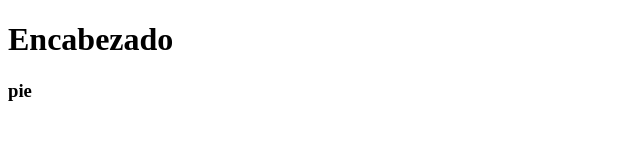
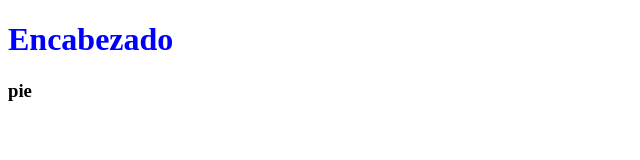
Before and after one commit to tai-opo/test, a plain HTML site: page index.htm in a window 1280 px wide. Shown: the whole page, without its empty margins (0-640 px from the left). Drawn offline with Linux system fonts and the light colour scheme.

Commit message:
Style añadido a htm y header blue

```diff
--- a/index.htm
+++ b/index.htm
@@ -4,6 +4,7 @@
     <meta charset="UTF-8">
     <meta name="viewport" content="width=device-width, initial-scale=1.0">
     <title>titulo</title>
+    <link rel="stylesheet" href="style.css">
 </head>
 <body>
 
--- a/style.css
+++ b/style.css
@@ -1,3 +1,3 @@
 header{
-  color:green;
+  color:blue;
 }
```
